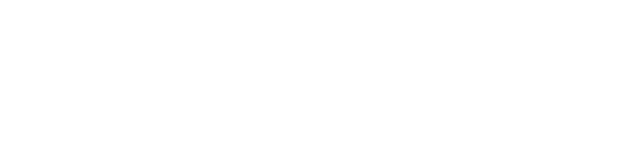
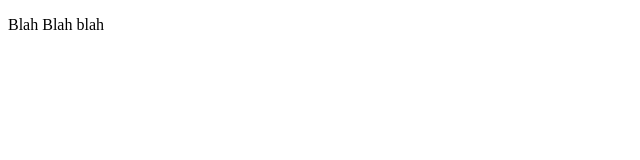
Before and after one commit to cheesefried/git-test, a plain HTML site: page index.html in a window 1280 px wide. Shown: the whole page, without its empty margins (0-640 px from the left). Drawn offline with Linux system fonts and the light colour scheme.

Commit message:
Second commit

```diff
--- a/index.html
+++ b/index.html
@@ -7,6 +7,9 @@
     <title>Test Document</title>
 </head>
 <body>
+    <p>
+        Blah Blah blah
+    </p>
 
 </body>
 </html>
```
